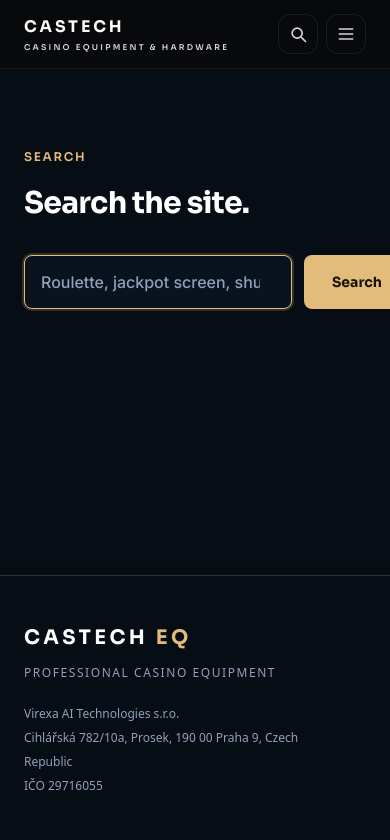
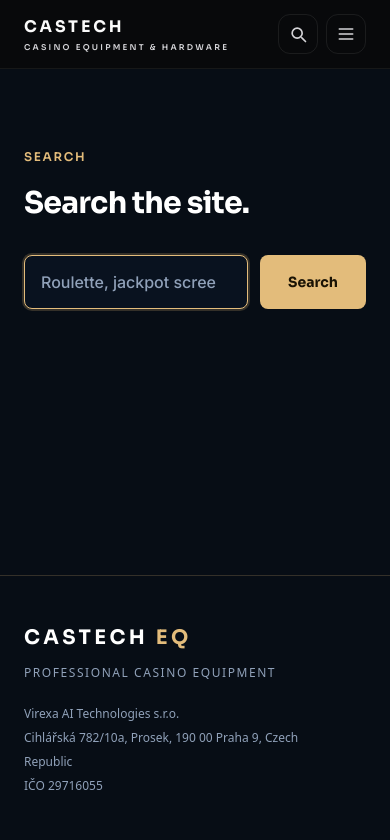
Before and after one commit to blldrmz/castech-site, a Next.js app: page /search in a window 390 px wide. Shown: the top 840 px of the page. Built offline with nearby package versions, Linux system fonts and the light colour scheme.

Commit message:
Fix search input overflow on mobile; machine photo backdrop matches source
Co-Authored-By: Claude Sonnet 5.5 <noreply@anthropic.com>
Claude-Session: https://claude.ai/code/session_0133G4p49qYqMAxySrqYNgFv

```diff
--- a/src/components/CatalogueBrowser.tsx
+++ b/src/components/CatalogueBrowser.tsx
@@ -9,7 +9,7 @@ return <div className="castech-container py-14 sm:py-20">
 <div className="flex flex-col gap-10 lg:grid lg:grid-cols-[248px_minmax(0,1fr)] lg:gap-12">
 <aside className="self-start lg:sticky lg:top-24"><p className="mb-4 text-[10px] font-bold uppercase tracking-[.2em] text-slate-400">PRODUCT DEPARTMENTS</p><nav aria-label="Product categories" className="grid grid-cols-2 gap-1.5 sm:grid-cols-3 lg:grid-cols-1">{all.map((c,i)=><button key={c.slug} type="button" onClick={()=>{setActive(c.slug);setTerm("")}} className={`flex min-h-12 items-center justify-between gap-2 rounded-sm border px-3 py-3 text-left text-[12px] font-semibold transition sm:text-[13px] ${active===c.slug?"border-[#e3bc7b] bg-[#e3bc7b]/10 text-[#f2d39c]":"border-white/10 bg-[#121e2b] text-slate-300 hover:border-[#e3bc7b]/40"}`}><span>{c.title}</span></button>)}</nav></aside>
 <div><div className="flex flex-wrap items-end justify-between gap-5 border-b border-white/15 pb-7"><div><p className="text-[11px] font-semibold uppercase tracking-[.14em] text-[#e3bc7b]">CATEGORY / {String(all.findIndex(x=>x.slug===active)+1).padStart(2,"0")}</p><h2 className="mt-3 font-heading text-2xl font-bold tracking-[-.05em] text-white sm:text-4xl">{category.title}</h2></div><input aria-label="Search in this category" value={term} onChange={e=>setTerm(e.target.value)} placeholder="Search products…" className="w-full rounded-sm border border-white/15 bg-[#141f2c] px-4 py-3 text-sm text-white outline-none placeholder:text-slate-400 focus:border-[#e3bc7b] sm:w-56"/></div>
-<div className="mt-7 grid gap-3 sm:grid-cols-2 xl:grid-cols-3">{products.map((item,i)=><article key={item.title+i} className="flex flex-col overflow-hidden rounded-xl border border-white/10 bg-[#111b29]"><div className={`relative aspect-[4/3] overflow-hidden ${active==="chairs"?"bg-[#f4f2f6]":"bg-[#0a121c]"}`}><img src={item.image} alt={item.title} loading="lazy" decoding="async" className={`absolute inset-0 h-full w-full object-contain ${active==="chairs"?"p-3 mix-blend-multiply":"p-2"}`}/></div><div className="flex flex-1 flex-col p-5"><p className="text-[10px] font-semibold tracking-[.15em] text-[#e3bc7b]">PRODUCT {String(i+1).padStart(2,"0")}</p><h3 className="mt-3 font-heading text-base font-semibold leading-6 text-white">{item.title}</h3>{item.note&&<p className="mt-2 text-[13px] leading-6 text-slate-300">{item.note}</p>}<a className="mt-auto w-fit pt-5 text-xs font-semibold text-[#e3bc7b] hover:underline" href={`/contact/?item=${encodeURIComponent(item.title)}`}>Request details ↗</a></div></article>)}</div>
+<div className="mt-7 grid gap-3 sm:grid-cols-2 xl:grid-cols-3">{products.map((item,i)=><article key={item.title+i} className="flex flex-col overflow-hidden rounded-xl border border-white/10 bg-[#111b29]"><div className={`relative aspect-[4/3] overflow-hidden ${active==="chairs"?"bg-[#f4f2f6]":active==="machines"?"bg-[#0f1621]":"bg-[#0a121c]"}`}><img src={item.image} alt={item.title} loading="lazy" decoding="async" className={`absolute inset-0 h-full w-full object-contain ${active==="chairs"?"p-3 mix-blend-multiply":"p-2"}`}/></div><div className="flex flex-1 flex-col p-5"><p className="text-[10px] font-semibold tracking-[.15em] text-[#e3bc7b]">PRODUCT {String(i+1).padStart(2,"0")}</p><h3 className="mt-3 font-heading text-base font-semibold leading-6 text-white">{item.title}</h3>{item.note&&<p className="mt-2 text-[13px] leading-6 text-slate-300">{item.note}</p>}<a className="mt-auto w-fit pt-5 text-xs font-semibold text-[#e3bc7b] hover:underline" href={`/contact/?item=${encodeURIComponent(item.title)}`}>Request details ↗</a></div></article>)}</div>
 {!products.length&&<p className="py-12 text-sm text-slate-400">No matches in this category.</p>}
 <p className="mt-8 text-xs leading-6 text-slate-400">Specifications, condition and availability are confirmed per inquiry. Slot machines are pre-owned and shufflers refurbished. CasTech EQ is not an authorized dealer or distributor of any brand named here.</p>
 </div></div></div>}
--- a/src/components/SearchResults.tsx
+++ b/src/components/SearchResults.tsx
@@ -32,7 +32,7 @@ export function SearchResults() {
           onChange={(e) => setValue(e.target.value)}
           aria-label="Search the site"
           placeholder="Roulette, jackpot screen, shuffler, chairs…"
-          className="castech-input flex-1"
+          className="castech-input min-w-0 flex-1"
         />
         <button type="submit" className="castech-btn-primary">Search</button>
       </form>
```
